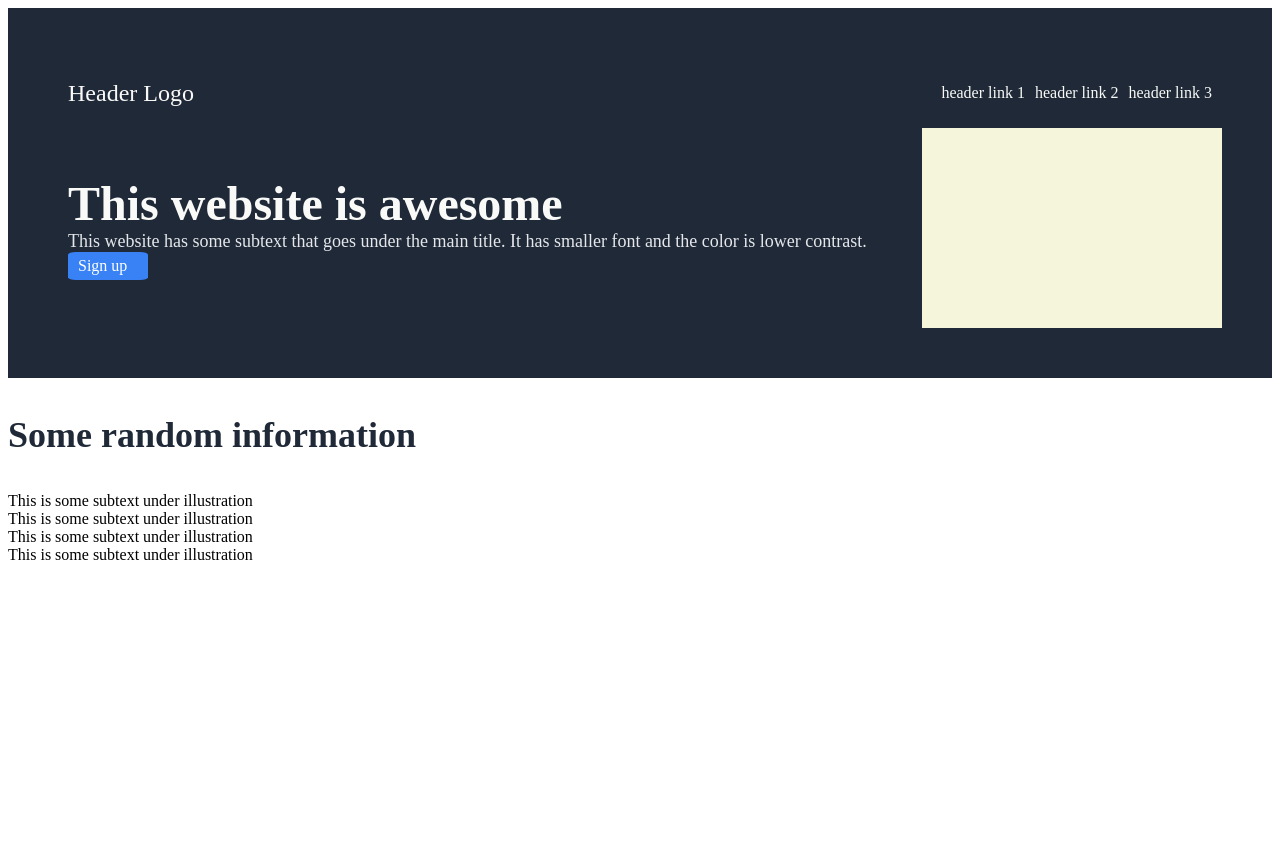
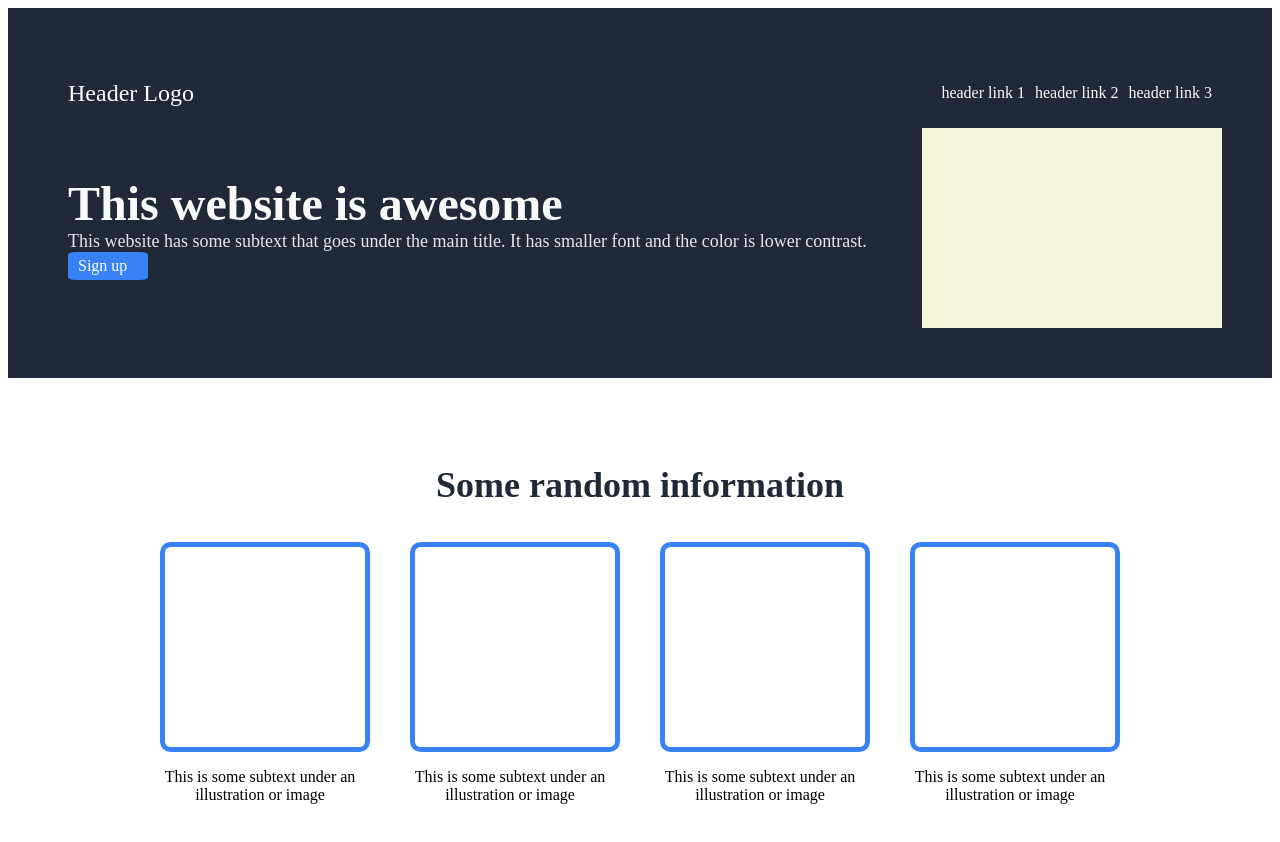
Before and after one commit to jmoriwa/Landing-page, a plain HTML site: page index.html in a window 1280 px wide. Before the commit the page ends 800 px from the top, so only its background shows below. Drawn offline with Linux system fonts and the light colour scheme.

Commit message:
finished the second section

```diff
--- a/index.html
+++ b/index.html
@@ -39,27 +39,26 @@
     <div class="info">
         <p class="random">Some random information</p>
         <div class="boxes">
-            <div class="card">
-                <div class="descrip">This is some subtext under illustration</div>
+            <div class="box container">
+                <div class="card"></div>
+                <p class="descrip">This is some subtext under an illustration or image</p>
             </div>
 
-            <div class="card">
-                <div class="descrip">This is some subtext under illustration</div>
+            <div class="box container">
+                <div class="card"></div>
+                <p class="descrip">This is some subtext under an illustration or image</p>
             </div>
 
-            <div class="card">
-                <div class="descrip">This is some subtext under illustration</div>
+            <div class="box container">
+                <div class="card"></div>
+                <p class="descrip">This is some subtext under an illustration or image</p>
             </div>
 
-            <div class="card">
-                <div class="descrip">This is some subtext under illustration</div>
+            <div class="box container">
+                <div class="card"></div>
+                <p class="descrip">This is some subtext under an illustration or image</p>
             </div>
         </div>
-
-
-
-
-
 
     </div>
 </body>
--- a/stylesheet.css
+++ b/stylesheet.css
@@ -87,6 +87,11 @@
 }
 
 .info{
+    display: flex;
+    flex-direction: column;
+    justify-content: center;
+    align-items: center;
+    padding: 50px;
 
 }
 
@@ -95,3 +100,31 @@
     color: #1F2937;
     font-weight: bolder;
 }
+
+
+.boxes{
+    display: flex;
+    justify-content: space-between;
+    align-items: center;
+    gap: 40px;
+    /*flex-wrap: wrap;*/
+}
+
+.boxcontainer{
+    display: flex;
+    flex-wrap: wrap;
+    align-items: center;
+}
+
+.card{
+
+    height: 200px;
+    width: 200px;
+    border: 5px solid #3882F6;
+    border-radius: 5%;
+}
+
+.descrip{
+    width: 200px;
+    text-align: center;
+}
```
